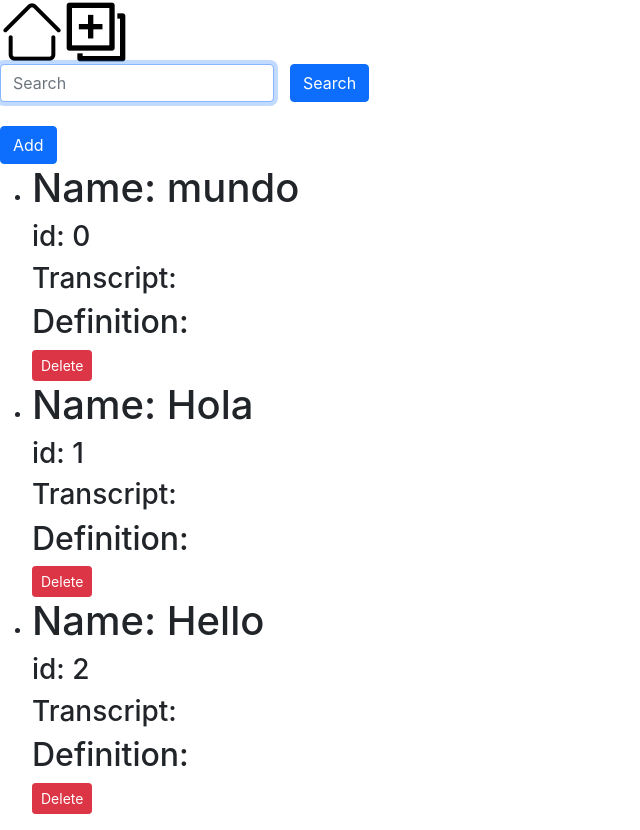
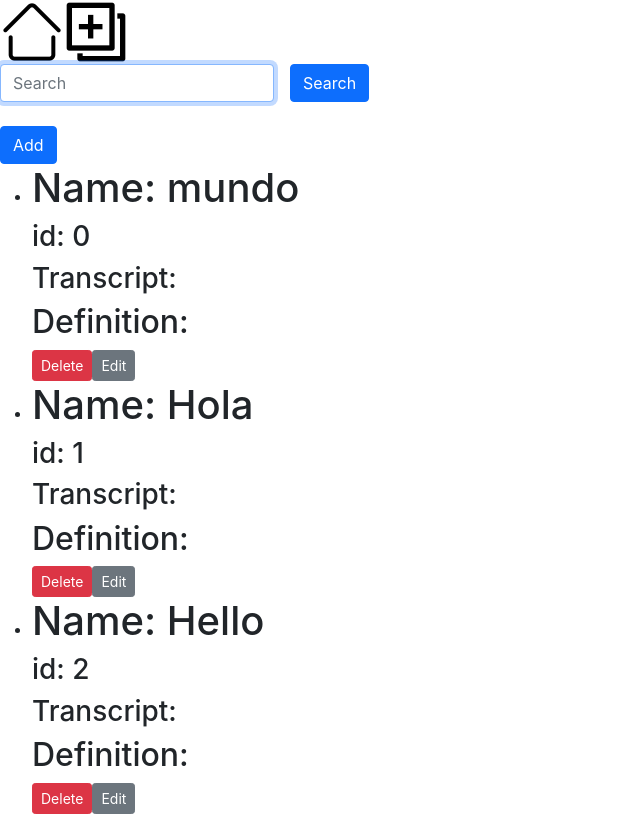
Before and after one commit to BiplopDey/Front-Fluent-English, a React (Create React App) app: page / in a window 1280 px wide. Shown: the whole page, without its empty margins (0-640 px from the left). Built offline with nearby package versions, Linux system fonts and the light colour scheme.

Commit message:
Do update function

```diff
--- a/src/components/home.js
+++ b/src/components/home.js
@@ -23,6 +23,14 @@ function Home() {
     });
   }
 
+  function update(id, name) {
+    const index = findIndexById(id);
+    state.wordList[index].name = name;
+    setState({
+      ...state,
+    });
+  }
+
   function add() {
     setState({
       ...state,
@@ -35,18 +43,19 @@ function Home() {
     state.wordList.splice(findIndexById(id), 1);
     setState({
       ...state,
-      wordList: [...state.wordList],
     });
   }
+
   function findIndexById(id) {
-    state.wordList.findIndex((e) => e.id == id);
+    return state.wordList.findIndex((e) => e.id == id);
   }
+
   return (
     <div>
       <Navbar />
       <Search response={state.response} onChange={updateChange} />
       <AddWord word={state.response} add={add} />
-      <Words words={state.wordList} delete={deleteWord} />
+      <Words words={state.wordList} delete={deleteWord} update={update} />
     </div>
   );
 }
--- a/src/components/search.js
+++ b/src/components/search.js
@@ -7,7 +7,6 @@ function Search(props) {
         <input
           type="text"
           className="form-control"
-          id="inputPassword2"
           placeholder="Search"
           autoFocus={true}
           value={props.response}
--- a/src/components/word.js
+++ b/src/components/word.js
@@ -1,5 +1,49 @@
+import React, { useState } from "react";
+
 function Word(props) {
-  return (
+  const [isEditing, isEditingState] = useState(false);
+  const [wordUpdate, wordState] = useState({ name: props.name });
+
+  function update() {
+    isEditingState(false);
+    props.update(props.id, wordUpdate.name);
+  }
+
+  function updateChange(event) {
+    wordState({
+      ...wordUpdate,
+      name: event.target.value,
+    });
+  }
+
+  const editing = (
+    <li>
+      <input
+        type="text"
+        className="form-control"
+        value={wordUpdate.name}
+        onChange={updateChange}
+      />
+      <h3>Transcript: </h3>
+      <h2>Definition: </h2>
+      <button
+        type="button"
+        className="btn btn-danger btn-sm"
+        onClick={() => props.delete(props.id)}
+      >
+        Delete
+      </button>
+      <button
+        type="button"
+        className="btn btn-secondary btn-sm"
+        onClick={update}
+      >
+        Update
+      </button>
+    </li>
+  );
+
+  const looking = (
     <li>
       <h1>Name: {props.name}</h1>
       <h3>id: {props.id}</h3>
@@ -12,8 +56,19 @@ function Word(props) {
       >
         Delete
       </button>
+      <button
+        type="button"
+        className="btn btn-secondary btn-sm"
+        onClick={() => {
+          isEditingState(true);
+        }}
+      >
+        Edit
+      </button>
     </li>
   );
+
+  return isEditing ? editing : looking;
 }
 
 export default Word;
--- a/src/components/words.js
+++ b/src/components/words.js
@@ -2,16 +2,15 @@ import Word from "./word";
 function Words(props) {
   return (
     <ul>
-      {props.words.map((word) => {
-        return (
+      {props.words.map((word) => (
         <Word
           key={word.id}
           delete={props.delete}
           name={word.name}
           id={word.id}
+          update={props.update}
         />
-        );
-      })}
+      ))}
     </ul>
   );
 }
```
Lines whose indentation alone changed are shown as unchanged.
